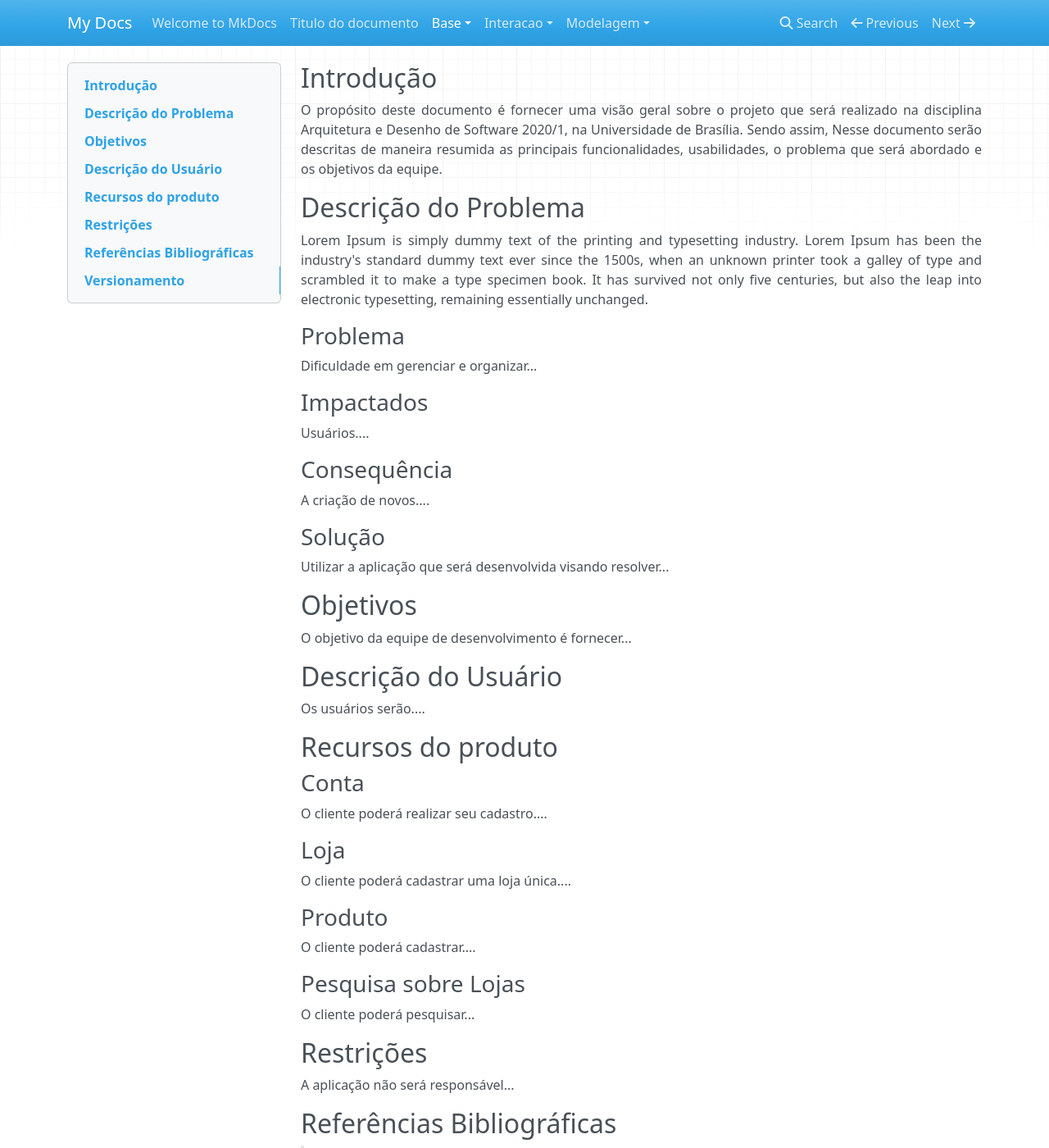
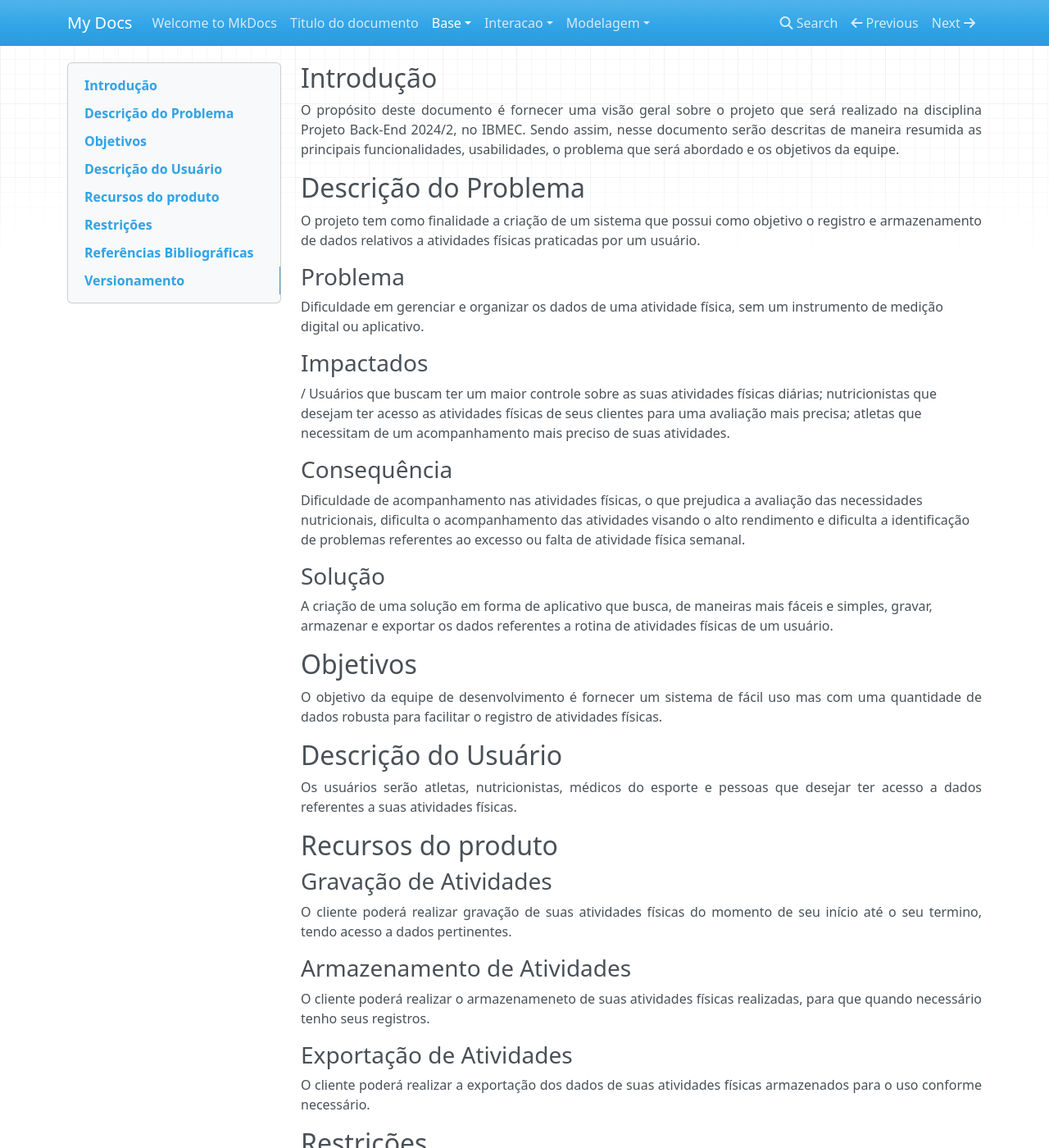
Before and after one commit to Projetos-de-Extensao/PBE_24.2_8002_I_MMAA, an MkDocs documentation site: the page built from docs/base/documento_de_visao.md, in a window 1280 px wide and 1400 px high. Shown: the whole window at 82% size. Built offline with MkDocs 1.6.1, drawn with Linux system fonts in a browser that asks for light colours; nearby versions of some CDN libraries; some of the changed text lies outside the part shown.

Commit message:
Update documento_de_visao.md

```diff
--- a/docs/base/documento_de_visao.md
+++ b/docs/base/documento_de_visao.md
@@ -5,82 +5,74 @@ title: Documento de Visão
 ## Introdução
 
 <p align = "justify">
-O propósito deste documento é fornecer uma visão geral sobre o projeto que será realizado na disciplina Arquitetura e Desenho de Software 2020/1, na Universidade de Brasília. Sendo assim, Nesse documento serão descritas de maneira resumida as principais funcionalidades, usabilidades, o problema que será abordado e os objetivos da equipe.
+O propósito deste documento é fornecer uma visão geral sobre o projeto que será realizado na disciplina Projeto Back-End 2024/2, no IBMEC. Sendo assim, nesse documento serão descritas de maneira resumida as principais funcionalidades, usabilidades, o problema que será abordado e os objetivos da equipe.
 </p>
 
 ## Descrição do Problema
 
 <p align = "justify">
-Lorem Ipsum is simply dummy text of the printing and typesetting industry. Lorem Ipsum has been the industry's standard dummy text ever since the 1500s, when an unknown printer took a galley of type and scrambled it to make a type specimen book. It has survived not only five centuries, but also the leap into electronic typesetting, remaining essentially unchanged.
+O projeto tem como finalidade a criação de um sistema que possui como objetivo o registro e armazenamento de dados relativos a atividades físicas praticadas por um usuário.
 </p>
 
 ### Problema
 
-Dificuldade em gerenciar e organizar...
+Dificuldade em gerenciar e organizar os dados de uma atividade física, sem um instrumento de medição digital ou aplicativo.
 
 ### Impactados
-
-Usuários....
+/
+Usuários que buscam ter um maior controle sobre as suas atividades físicas diárias; nutricionistas que desejam ter acesso as atividades físicas de seus clientes para uma avaliação mais precisa; atletas que necessitam de um acompanhamento mais preciso de suas atividades.
 
 ### Consequência
 
-A criação de novos....
+Dificuldade de acompanhamento nas atividades físicas, o que prejudica a avaliação das necessidades nutricionais, dificulta o acompanhamento das atividades visando o alto rendimento e dificulta a identificação de problemas referentes ao excesso ou falta de atividade física semanal.
 
 ### Solução
 
-Utilizar a aplicação que será desenvolvida visando resolver...
+A criação de uma solução em forma de aplicativo que busca, de maneiras mais fáceis e simples, gravar, armazenar e exportar os dados referentes a rotina de atividades físicas de um usuário.
 
 ## Objetivos
 
 <p align = "justify">
-O objetivo da equipe de desenvolvimento é fornecer...
+O objetivo da equipe de desenvolvimento é fornecer um sistema de fácil uso mas com uma quantidade de dados robusta para facilitar o registro de atividades físicas.
 </p>
 
 ## Descrição do Usuário
 
 <p align = "justify">
-Os usuários serão....
+Os usuários serão atletas, nutricionistas, médicos do esporte e pessoas que desejar ter acesso a dados referentes a suas atividades físicas.
 </p>
 
 ## Recursos do produto
 
-### Conta
+### Gravação de Atividades
 
 <p align = "justify">
-O cliente poderá realizar seu cadastro....
+O cliente poderá realizar gravação de suas atividades físicas do momento de seu início até o seu termino, tendo acesso a dados pertinentes.
 </p>
 
-### Loja
+### Armazenamento de Atividades
 
 <p align = "justify">
-O cliente poderá cadastrar uma loja única....
+O cliente poderá realizar o armazenameneto de suas atividades físicas realizadas, para que quando necessário tenho seus registros.
 </p>
 
-### Produto
+### Exportação de Atividades
 
 <p align = "justify">
-O cliente poderá cadastrar....
-</p>
-
-### Pesquisa sobre Lojas
-
-<p align = "justify">
-O cliente poderá pesquisar...
+O cliente poderá realizar a exportação dos dados de suas atividades físicas armazenados para o uso conforme necessário.
 </p>
 
 ## Restrições
 
 <p align = "justify">
-A aplicação não será responsável...
+A aplicação não será responsável por iniciar automaticamente a identeficação da atividade ou o registro da mesma.
 </p>
 
 ## Referências Bibliográficas
 
-> Documento de visão. Disponível em https://www... Acesso em dd/MM/yyYY
-
-> Documento de visão. Disponível em  Acesso em dd/MM/yyYY
-
 ## Versionamento
 | Data | Versão | Descrição | Autor(es) |
 | -- | -- | -- | -- |
-| DD/MM/YYYY | 1.0 | Criação do documento | XXX XXXX e ZZZ ZZZZ |
+| 13/09/2024 | 1.0 | Criação do documento | Alex Cyrillo |
+
+/
```
